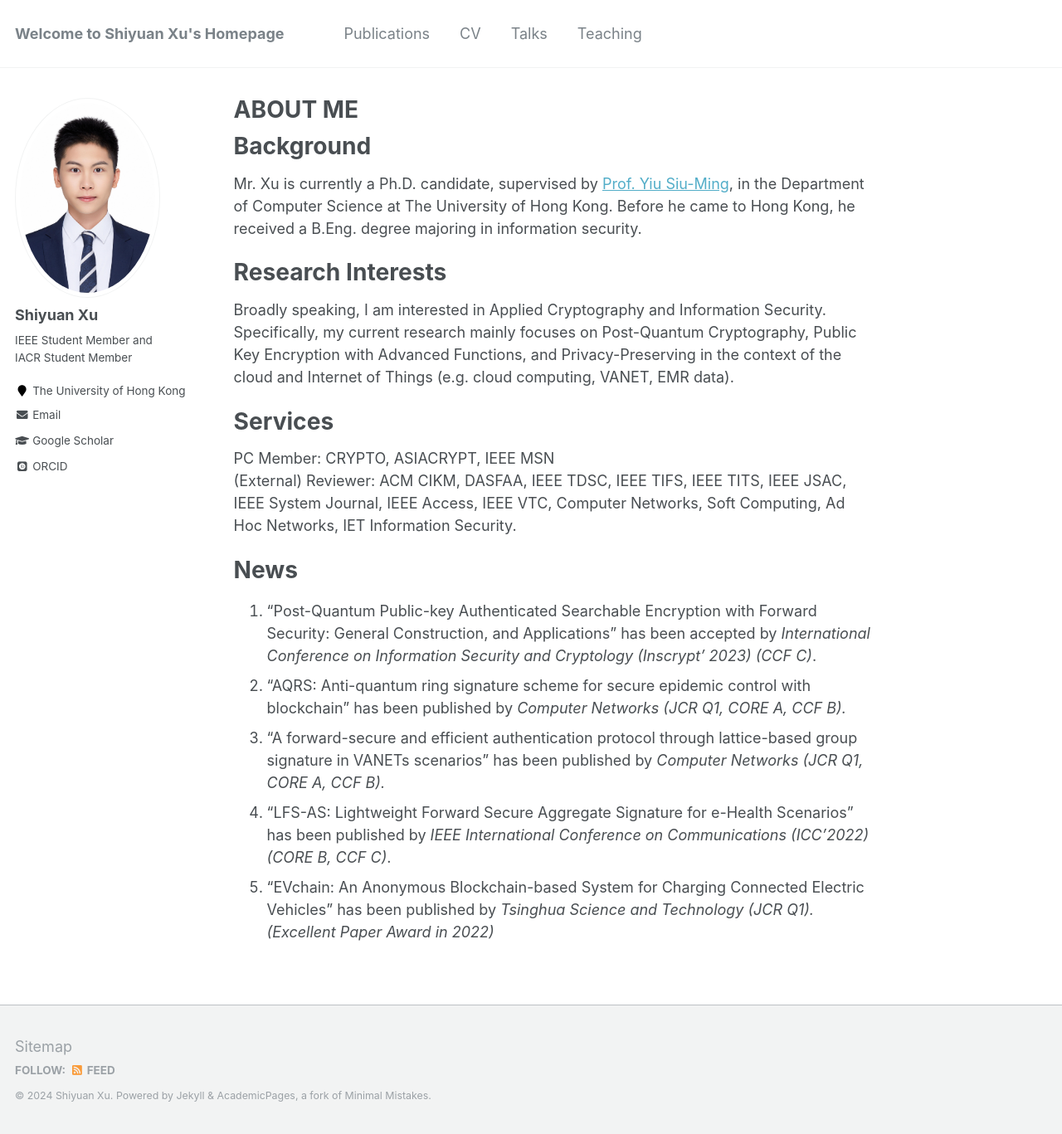
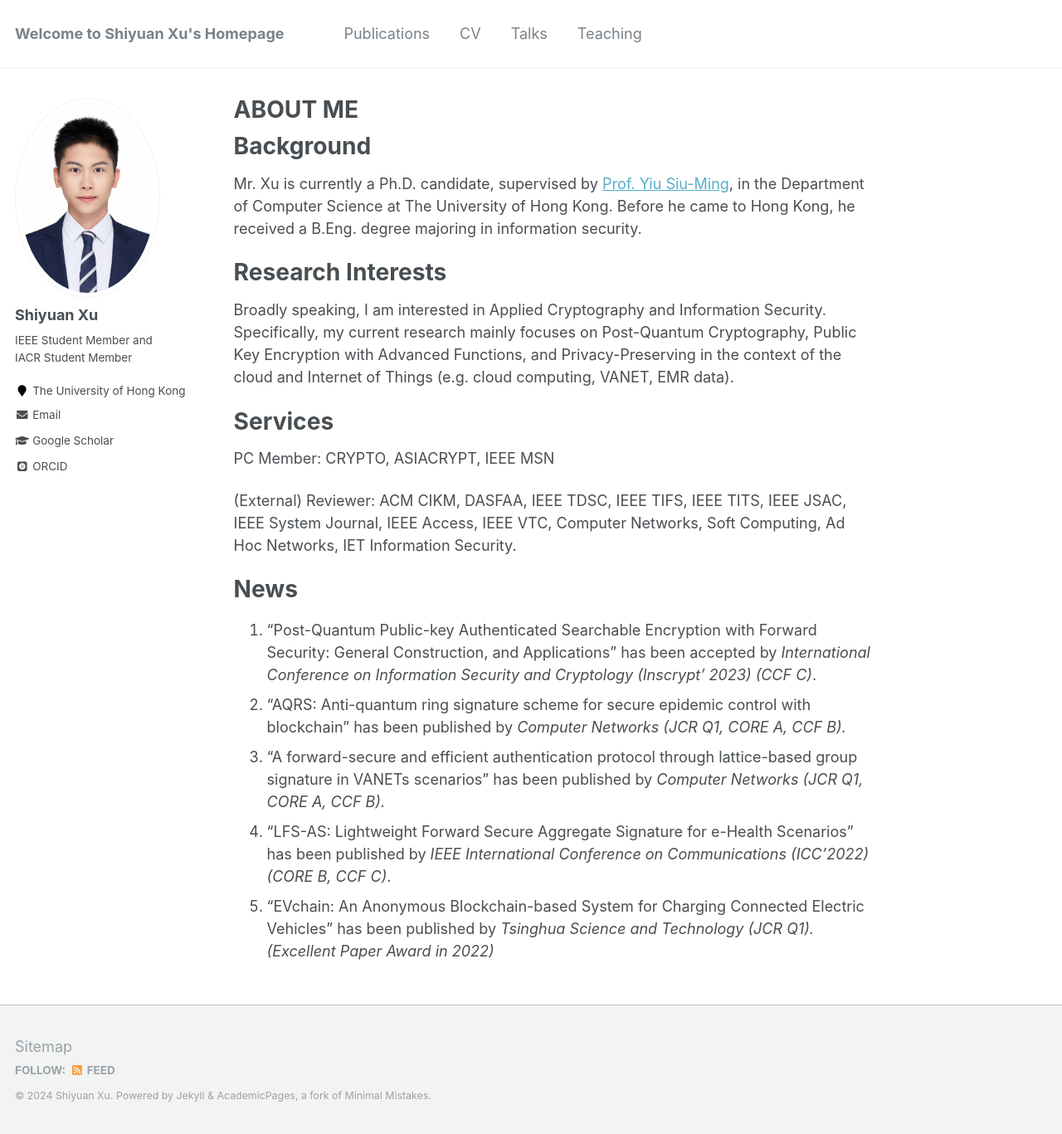
Before and after one commit to shiyuanjack/shiyuanjack.github.io, a Jekyll site: the page built from _pages/about.md, in a window 1280 px wide and 1367 px high. Shown: the whole window at 83% size. Built offline with Jekyll 4.4.1, drawn with Linux system fonts in a browser that asks for light colours; some web fonts are replaced.

```diff
--- a/_pages/about.md
+++ b/_pages/about.md
@@ -19,7 +19,8 @@ Broadly speaking, I am interested in Applied Cryptography and Information Securi
 
 Services
 ======
-PC Member: CRYPTO, ASIACRYPT, IEEE MSN \\
+PC Member: CRYPTO, ASIACRYPT, IEEE MSN
+
 (External) Reviewer: ACM CIKM, DASFAA, IEEE TDSC, IEEE TIFS, IEEE TITS, IEEE JSAC, IEEE System Journal, IEEE Access, IEEE VTC, Computer Networks, Soft Computing, Ad Hoc Networks, IET Information Security.
 
 News
```
